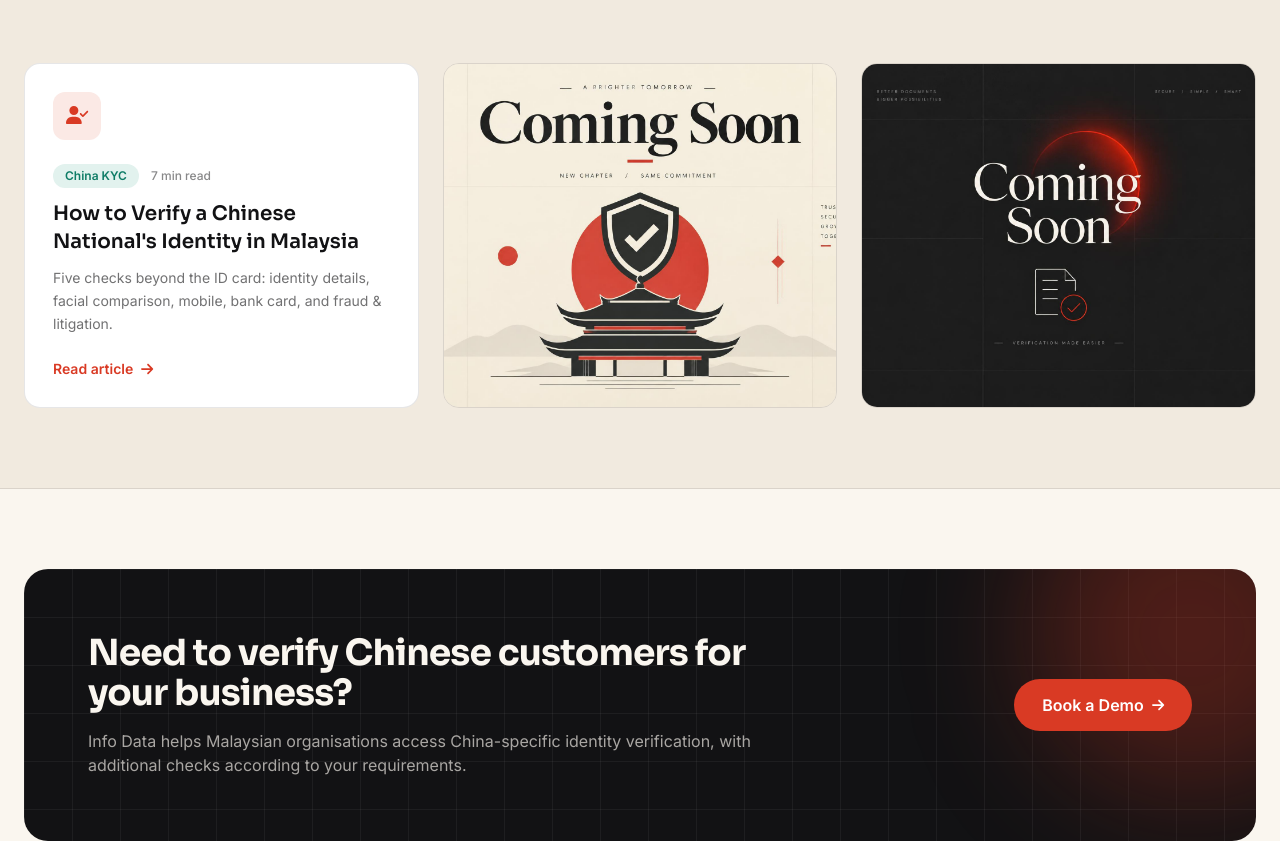
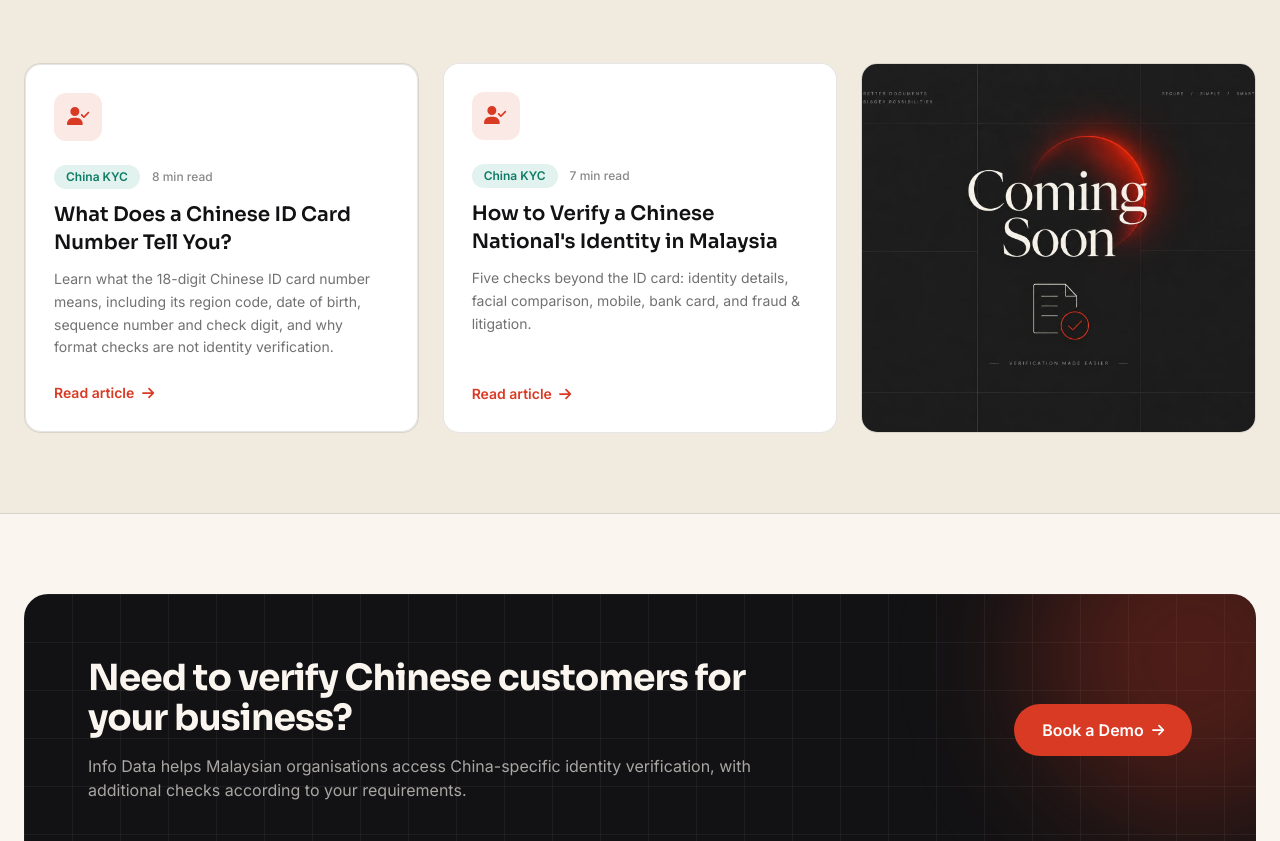
Before and after one commit to hlchin998/chinakyc, a plain HTML site: page blog.html in a window 1280 px wide. Shown: the part 969-1810 px from the top of the page. Drawn offline with nearby package versions, Linux system fonts and the light colour scheme.

Commit message:
Add files via upload

```diff
--- a/blog.html
+++ b/blog.html
@@ -133,16 +133,22 @@
     <section id="latest" class="bg-paper-dark border-y border-ink/10">
       <div class="max-w-7xl mx-auto px-6 py-16 lg:py-20">
         <div class="grid md:grid-cols-2 lg:grid-cols-3 gap-6">
-          <a id="post-1" href="articles/verify-chinese-national-identity-malaysia.html" class="group bg-white rounded-2xl border border-ink/10 p-7 flex flex-col hover:border-seal/40 hover:shadow-lg hover:shadow-ink/5 transition-all">
+          <div id="post-1" class="rounded-2xl overflow-hidden border border-ink/10 min-h-[320px]">
+            <a id="post-1" href="articles/chinese-id-card-number-format.html" class="group bg-white rounded-2xl border border-ink/10 p-7 flex flex-col hover:border-seal/40 hover:shadow-lg hover:shadow-ink/5 transition-all">
+            <div class="w-12 h-12 rounded-xl bg-seal-soft text-seal flex items-center justify-center mb-6"><i class="fa-solid fa-user-check text-lg"></i></div>
+            <div class="flex items-center gap-3 text-xs font-semibold mb-3"><span class="text-jade bg-jade-soft px-3 py-1 rounded-full">China KYC</span><span class="text-ink/50 font-medium">8 min read</span></div>
+            <h3 class="font-display font-semibold text-xl leading-snug group-hover:text-seal transition-colors">What Does a Chinese ID Card Number Tell You?</h3>
+            <p class="mt-3 text-sm text-ink/60 leading-relaxed flex-1">Learn what the 18-digit Chinese ID card number means, including its region code, date of birth, sequence number and check digit, and why format checks are not identity verification.</p>
+            <div class="mt-6 text-sm font-semibold text-seal">Read article <i class="fa-solid fa-arrow-right ml-1"></i></div>
+          </a>
+          </div>
+          <a id="post-2" href="articles/verify-chinese-national-identity-malaysia.html" class="group bg-white rounded-2xl border border-ink/10 p-7 flex flex-col hover:border-seal/40 hover:shadow-lg hover:shadow-ink/5 transition-all">
             <div class="w-12 h-12 rounded-xl bg-seal-soft text-seal flex items-center justify-center mb-6"><i class="fa-solid fa-user-check text-lg"></i></div>
             <div class="flex items-center gap-3 text-xs font-semibold mb-3"><span class="text-jade bg-jade-soft px-3 py-1 rounded-full">China KYC</span><span class="text-ink/50 font-medium">7 min read</span></div>
             <h3 class="font-display font-semibold text-xl leading-snug group-hover:text-seal transition-colors">How to Verify a Chinese National's Identity in Malaysia</h3>
             <p class="mt-3 text-sm text-ink/60 leading-relaxed flex-1">Five checks beyond the ID card: identity details, facial comparison, mobile, bank card, and fraud &amp; litigation.</p>
             <div class="mt-6 text-sm font-semibold text-seal">Read article <i class="fa-solid fa-arrow-right ml-1"></i></div>
           </a>
-          <div id="post-soon-1" class="rounded-2xl overflow-hidden border border-ink/10 min-h-[320px]">
-            <img src="images/gen_a4d5d3ec2b_2dd528b422c8ebc6.png" alt="Coming soon" class="w-full h-full min-h-[320px] object-cover">
-          </div>
           <div id="post-soon-2" class="rounded-2xl overflow-hidden border border-ink/10 min-h-[320px]">
             <img src="images/gen_4d602b6ac8_1e093a67862321af.png" alt="Coming soon" class="w-full h-full min-h-[320px] object-cover">
           </div>
```
